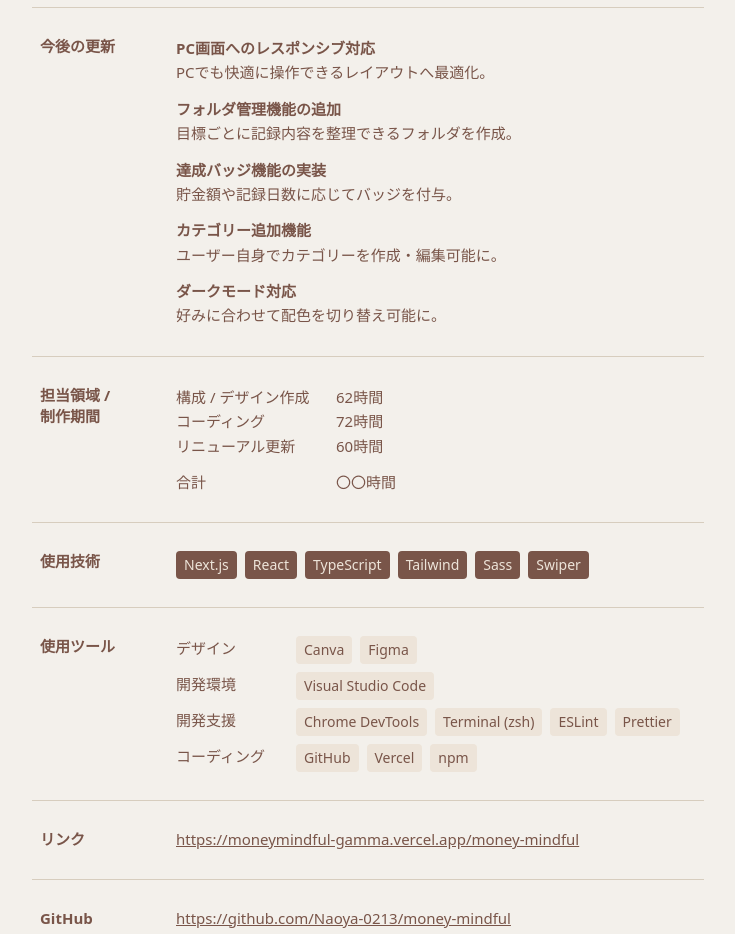
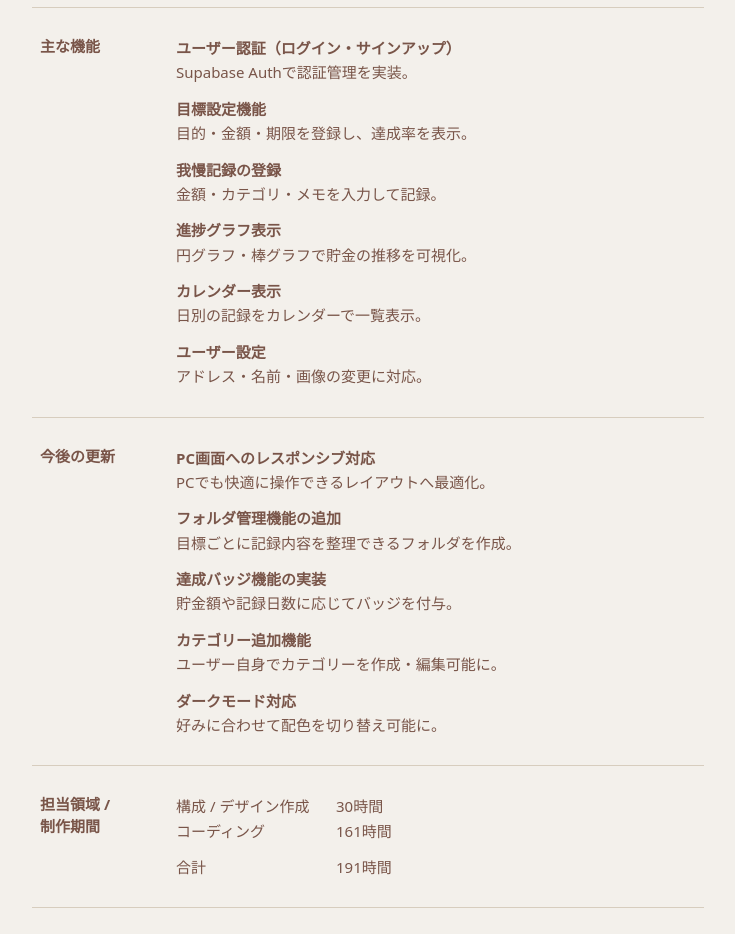
Before and after one commit to Naoya-0213/My-Portfolio-site-_ver.2, a Next.js app: page /work/money_mindful in a window 1280 px wide. Shown: the part 1040-1974 px from the top of the page, without its empty margins (272-1007 px from the left). Built offline with nearby package versions, Linux system fonts and the light colour scheme.

Commit message:
更新_20251021_23-34

```diff
--- a/src/app/(naoya-portfolio)/work/components/WorkSectionCard.tsx
+++ b/src/app/(naoya-portfolio)/work/components/WorkSectionCard.tsx
@@ -24,6 +24,7 @@ const WorkSectionCard = ({ data }: WorkSectionCardProps) => {
     tools,
     img,
     refactoring,
+    mainFunction,
   } = data;
 
   useFadeInObserver();
@@ -95,6 +96,26 @@ const WorkSectionCard = ({ data }: WorkSectionCardProps) => {
                 </dd>
               </div>
             ))}
+
+            {/* 主な機能 */}
+            {mainFunction?.length ? (
+              <div className={`${styles.work_contents} fade_in_up px-2 pb-7`}>
+                <dt className={`${styles.contents_label} `}>主な機能</dt>
+                <dd className="flex flex-col gap-3">
+                  {mainFunction.map((item, index) => (
+                    <div
+                      key={index}
+                      className={`flex flex-col leading-relaxed`}
+                    >
+                      <div className="min-w-30 font-semibold sm:min-w-40">
+                        {item.label}
+                      </div>
+                      <div>{item.value}</div>
+                    </div>
+                  ))}
+                </dd>
+              </div>
+            ) : null}
 
             {/* 今後の更新内容（リファクタリング内容） */}
             {refactoring?.length ? (
@@ -181,6 +202,26 @@ const WorkSectionCard = ({ data }: WorkSectionCardProps) => {
               </div>
             ) : null}
 
+            {/* GitHub */}
+            {github?.length ? (
+              <div className={`${styles.work_contents} fade_in_up px-2 pb-7`}>
+                <dt className={`${styles.contents_label}`}>GitHub</dt>
+                <dd className="flex flex-wrap gap-3">
+                  {github.map((l) => (
+                    <a
+                      key={l.href}
+                      href={l.href}
+                      className="underline"
+                      target="_blank"
+                      rel="noreferrer"
+                    >
+                      {l.label}
+                    </a>
+                  ))}
+                </dd>
+              </div>
+            ) : null}
+
             {/* サイトURL */}
             {links?.length ? (
               <div className={`${styles.work_contents} fade_in_up px-2 pb-7`}>
@@ -202,26 +243,6 @@ const WorkSectionCard = ({ data }: WorkSectionCardProps) => {
             ) : null}
 
             {/* TODO:デモアカウントID */}
-
-            {/* GitHub */}
-            {github?.length ? (
-              <div className={`${styles.work_contents} fade_in_up px-2 pb-7`}>
-                <dt className={`${styles.contents_label}`}>GitHub</dt>
-                <dd className="flex flex-wrap gap-3">
-                  {github.map((l) => (
-                    <a
-                      key={l.href}
-                      href={l.href}
-                      className="underline"
-                      target="_blank"
-                      rel="noreferrer"
-                    >
-                      {l.label}
-                    </a>
-                  ))}
-                </dd>
-              </div>
-            ) : null}
           </dl>
         </article>
       </SectionCard>
--- a/src/const/work/money_mindfulContents.ts
+++ b/src/const/work/money_mindfulContents.ts
@@ -32,6 +32,35 @@ export const money_mindfulContents: WorkContentsData = {
     },
   ],
 
+  // 主な機能
+  mainFunction: [
+    {
+      label: "ユーザー認証（ログイン・サインアップ）",
+      value: "Supabase Authで認証管理を実装。",
+    },
+    {
+      label: "目標設定機能",
+      value: "目的・金額・期限を登録し、達成率を表示。",
+    },
+    {
+      label: "我慢記録の登録",
+      value: "金額・カテゴリ・メモを入力して記録。",
+    },
+    {
+      label: "進捗グラフ表示",
+      value: "円グラフ・棒グラフで貯金の推移を可視化。",
+    },
+    {
+      label: "カレンダー表示",
+      value: "日別の記録をカレンダーで一覧表示。",
+    },
+    {
+      label: "ユーザー設定",
+      value: "アドレス・名前・画像の変更に対応。",
+    },
+  ],
+
+  // 今後の更新内容
   refactoring: [
     {
       label: "PC画面へのレスポンシブ対応",
@@ -58,19 +87,15 @@ export const money_mindfulContents: WorkContentsData = {
   scope: [
     {
       label: "構成 / デザイン作成",
-      value: "62時間",
+      value: "30時間",
     },
     {
       label: "コーディング",
-      value: "72時間",
-    },
-    {
-      label: "リニューアル更新",
-      value: "60時間",
+      value: "161時間",
     },
     {
       label: "合計",
-      value: "〇〇時間",
+      value: "191時間",
     },
   ],
   tech: ["Next.js", "React", "TypeScript", "Tailwind", "Sass", "Swiper"],
--- a/src/const/work/types/types.ts
+++ b/src/const/work/types/types.ts
@@ -13,4 +13,5 @@ export type WorkContentsData = {
   images?: { pc?: string; sp?: string };
   links?: { label: string; href: string }[];
   refactoring?: { label: string; value: string }[];
+  mainFunction?: { label: string; value: string }[];
 };
```
